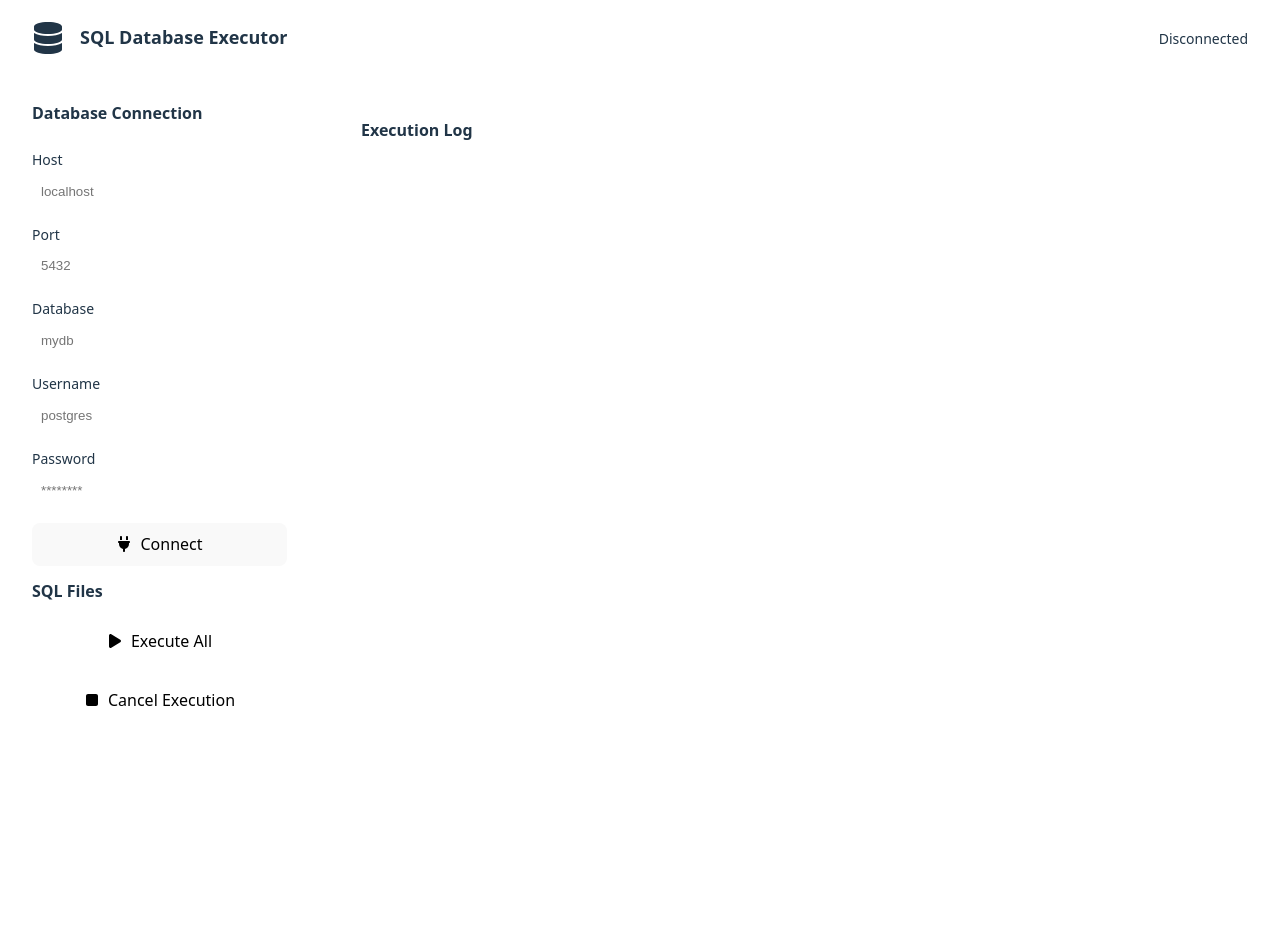
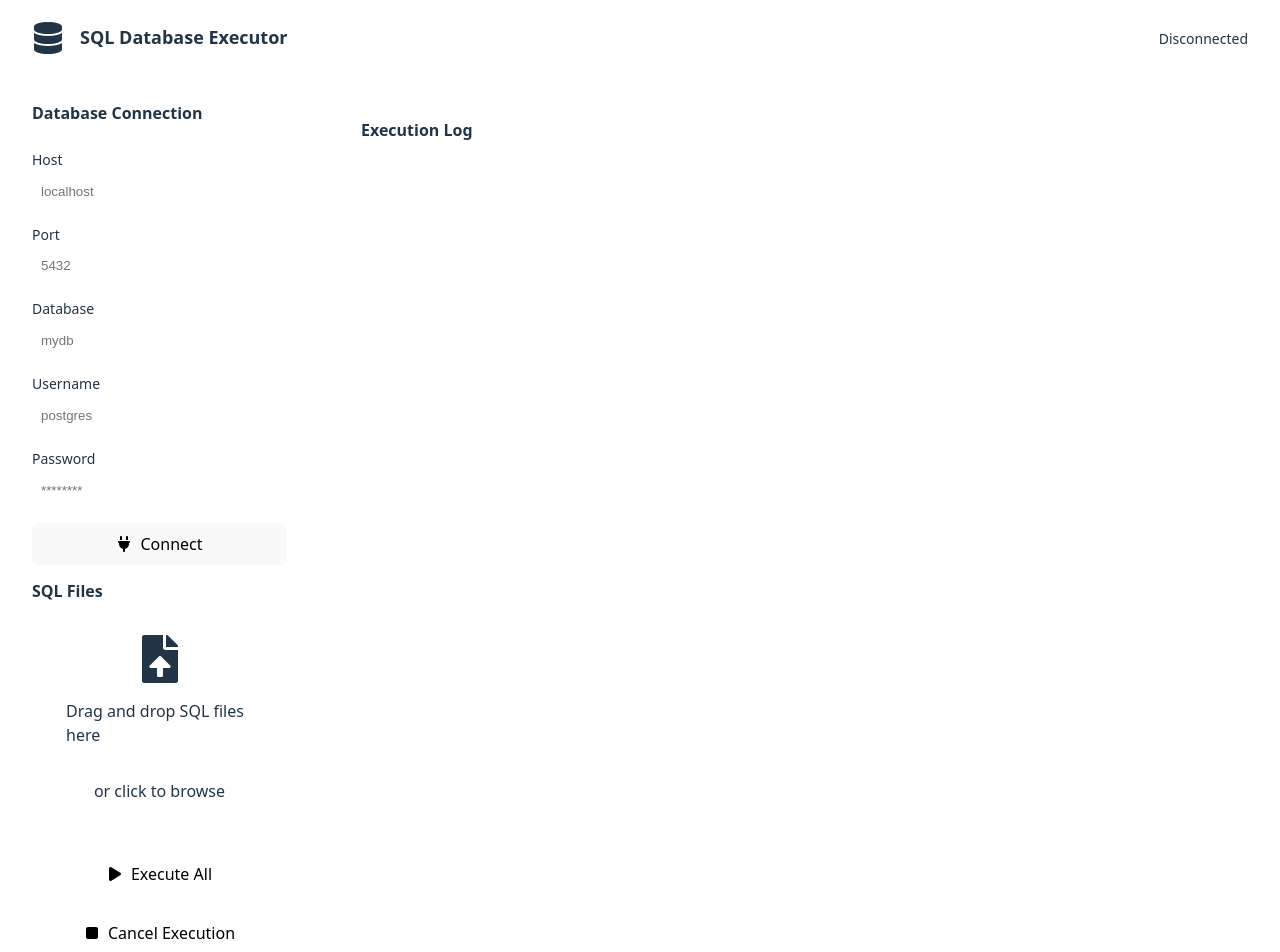
Before and after one commit to otaviozerotwo/sql_database_executor, a React (Vite) app in the folder renderer/: page / in a window 1280 px wide. Shown: the top 952 px of the page. Before the commit the page ends 800 px from the top, so only its background shows below. Built offline with nearby package versions, Linux system fonts and the light colour scheme.

Commit message:
style: add sql-upload-are

```diff
--- a/renderer/src/App.css
+++ b/renderer/src/App.css
@@ -82,6 +82,16 @@
   font-size: 16px;
 }
 
+.sql-upload-area {
+  display: flex;
+  flex-direction: column;
+  align-items: center;
+  justify-content: center;
+  padding: 1rem 2rem;
+  border: 2px dashed rgba(255, 255, 255, 0.2);
+  border-radius: 8px;
+}
+
 .main {
   display: flex;
   flex-direction: column;
--- a/renderer/src/App.jsx
+++ b/renderer/src/App.jsx
@@ -1,5 +1,5 @@
 import './App.css';
-import { FaDatabase } from 'react-icons/fa';
+import { FaDatabase, FaFileUpload } from 'react-icons/fa';
 import { FaPlug, FaTerminal, FaPlay, FaStop, FaS } from 'react-icons/fa6';
 
 function App() {
@@ -51,6 +51,11 @@ function App() {
 
           <div className="sql-files">
             <h2 className='sql-files-title'>SQL Files</h2>
+            <div className="sql-upload-area">
+              <FaFileUpload size={48} />
+              <p>Drag and drop SQL files here</p>
+              <p>or click to browse</p>
+            </div>
             <button
               type='submit'
               className='btn-disabled'
```
